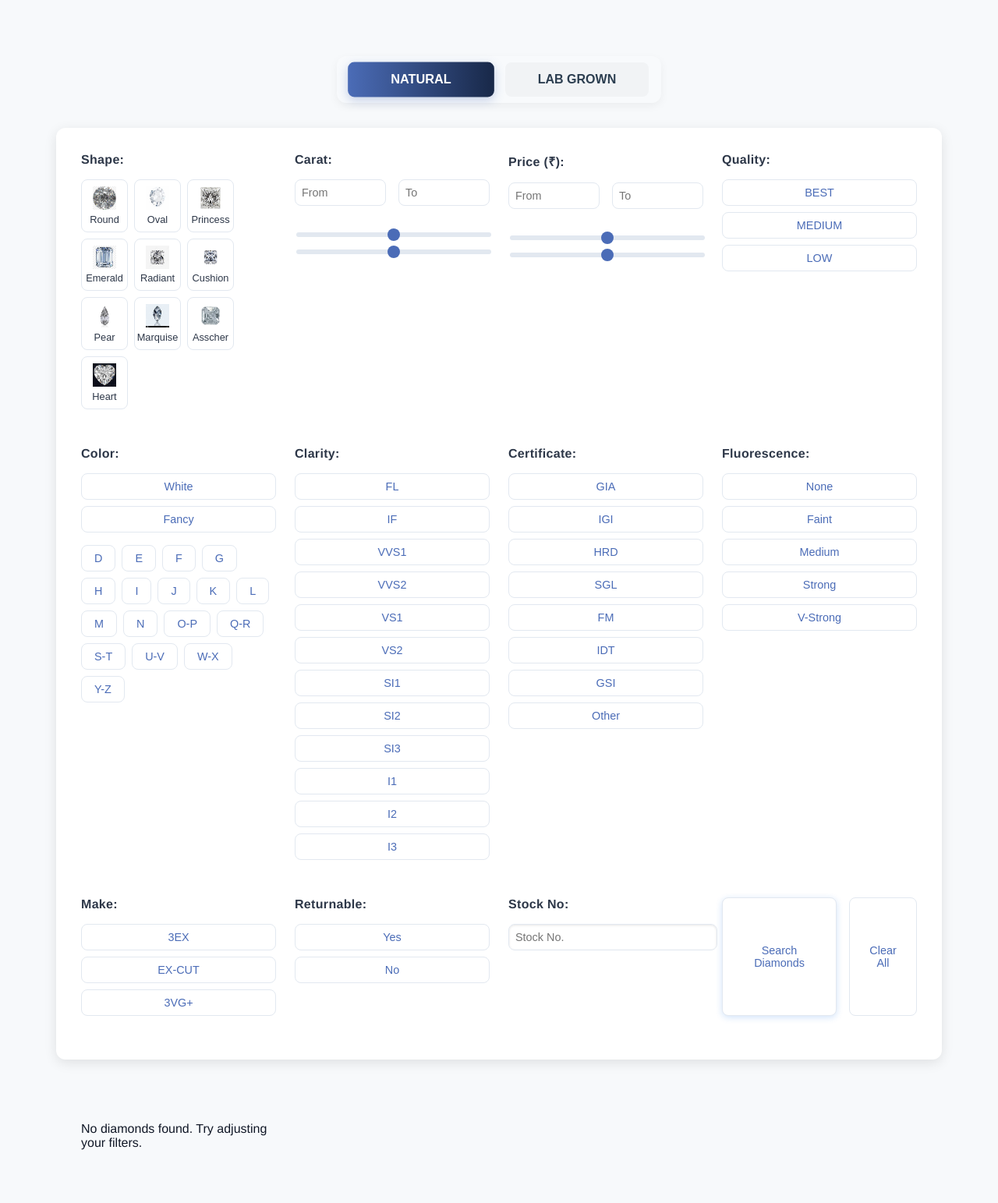
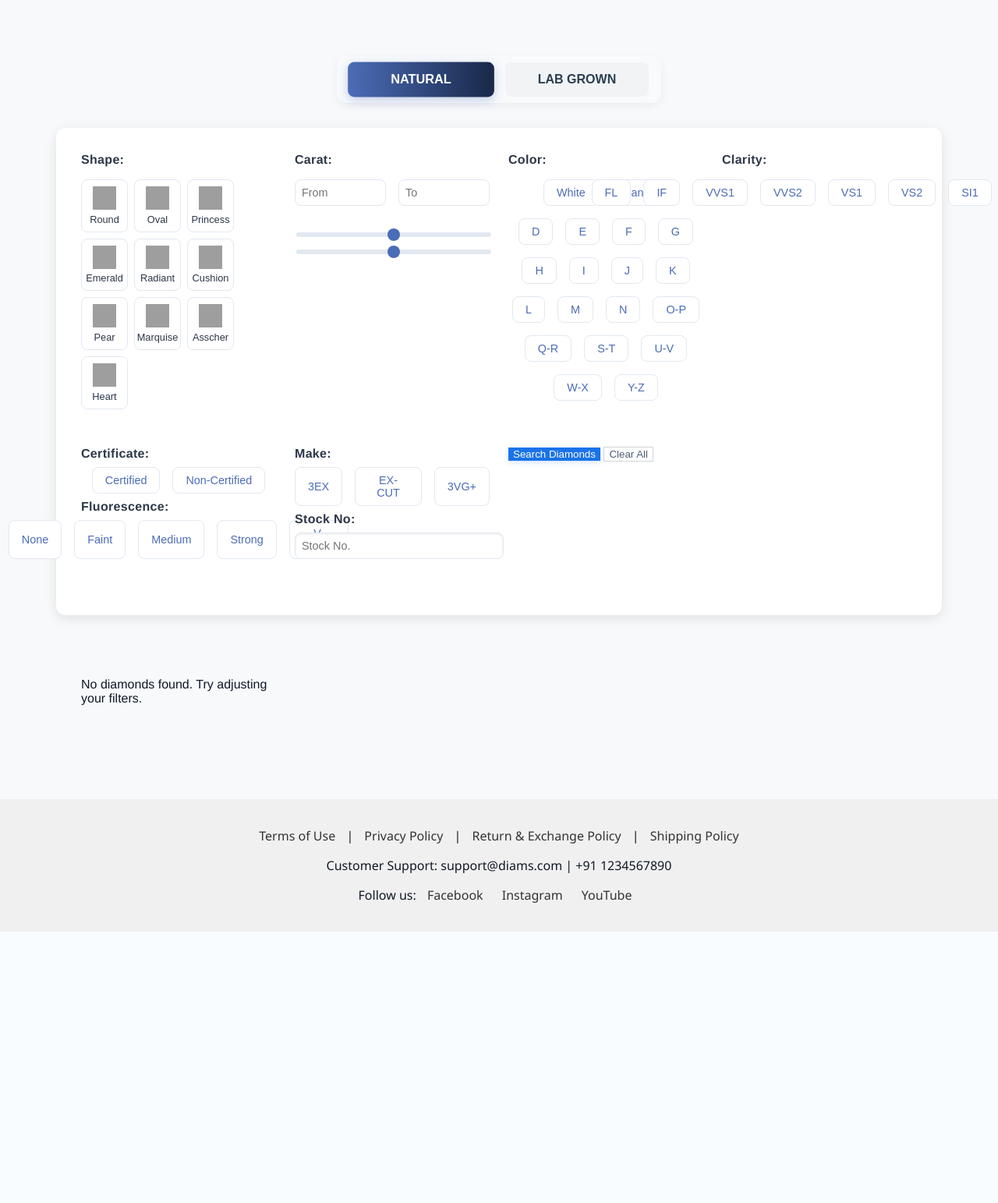
Before and after one commit to Jencyshah1211/diams_project, a Flask app: page /diamonds in a window 1280 px wide; the page is wider, and only the part inside the window is pictured. Shown: the part 163-1706 px from the top of that part at 78% size. After the commit the page ends 1358 px from the top of that part, so only its background shows below. Run offline with Flask 3, Linux system fonts and the light colour scheme; grey boxes are pictures that could not be loaded.

Commit message:
Update diamonds.html

```diff
--- a/templates/diamonds.html
+++ b/templates/diamonds.html
@@ -33,7 +33,7 @@
               data-shape="{{ shape|lower }}"
             >
               <img
-                src="/static/images/{{ shape|lower }}.jpeg"
+                src="/static/images/{{ shape|lower }}.png"
                 alt="{{ shape }}"
               />
               <span>{{ shape }}</span>
@@ -65,7 +65,7 @@
           <div class="slider-container">
             <input
               type="range"
-              min="0"
+              min="-10"
               max="10"
               step="0.01"
               id="caratSliderMinNatural"
@@ -73,7 +73,7 @@
             />
             <input
               type="range"
-              min="0"
+              min="-10"
               max="10"
               step="0.01"
               id="caratSliderMaxNatural"
@@ -82,73 +82,10 @@
           </div>
         </div>
 
-        <!-- Price Filter -->
-        <div class="filter-row range-filter">
-          <label>Price (₹):</label>
-          <div class="range-inputs">
-            <input
-              type="number"
-              name="price_min"
-              id="priceMinNatural"
-              placeholder="From"
-            />
-            <input
-              type="number"
-              name="price_max"
-              id="priceMaxNatural"
-              placeholder="To"
-            />
-          </div>
-          <div class="slider-container">
-            <input
-              type="range"
-              min="0"
-              max="10000000"
-              step="1000"
-              id="priceSliderMinNatural"
-              class="range-slider"
-            />
-            <input
-              type="range"
-              min="0"
-              max="10000000"
-              step="1000"
-              id="priceSliderMaxNatural"
-              class="range-slider"
-            />
-          </div>
-        </div>
-
-        <!-- Quality Filter -->
-        <div class="filter-row">
-          <label>Quality:</label>
-          <button
-            type="button"
-            onclick="setValue('qualityInput', 'best')"
-            class="quality-btn"
-          >
-            BEST
-          </button>
-          <button
-            type="button"
-            onclick="setValue('qualityInput', 'medium')"
-            class="quality-btn"
-          >
-            MEDIUM
-          </button>
-          <button
-            type="button"
-            onclick="setValue('qualityInput', 'low')"
-            class="quality-btn"
-          >
-            LOW
-          </button>
-          <input type="hidden" name="quality" id="qualityInput" />
-        </div>
-
         <!-- Color Filter -->
         <div class="filter-row">
           <label>Color:</label>
+          <div class="button-group">
             <button
               type="button"
               onclick="setValue('colorType', 'white')"
@@ -163,7 +100,8 @@
             >
               Fancy
             </button>
-          <div class="color-buttons">
+          </div>
+          <div class="color-buttons button-group">
             {% for c in "D E F G H I J K L M N O-P Q-R S-T U-V W-X Y-Z".split()
             %}
             <button
@@ -182,8 +120,8 @@
         <!-- Clarity Filter -->
         <div class="filter-row">
           <label>Clarity:</label>
-          {% for clarity in "FL IF VVS1 VVS2 VS1 VS2 SI1 SI2 SI3 I1 I2
-          I3".split() %}
+          <div class="button-group">
+            {% for clarity in "FL IF VVS1 VVS2 VS1 VS2 SI1 SI2".split() %}
             <button
               type="button"
               onclick="setValue('clarityInput', '{{ clarity }}')"
@@ -192,13 +130,16 @@
               {{ clarity }}
             </button>
             {% endfor %}
+          </div>
           <input type="hidden" name="clarity" id="clarityInput" />
         </div>
 
-        <!-- Certificate Filter -->
-        <div class="filter-row">
+        <!-- Certificate and Fluorescence Filter (Side by Side) -->
+        <div class="filter-row compact-group">
+          <div>
             <label>Certificate:</label>
-          {% for cert in "GIA IGI HRD SGL FM IDT GSI Other".split() %}
+            <div class="button-group">
+              {% for cert in "Certified Non-Certified".split() %}
               <button
                 type="button"
                 onclick="setValue('certificateInput', '{{ cert }}')"
@@ -207,12 +148,12 @@
                 {{ cert }}
               </button>
               {% endfor %}
+            </div>
             <input type="hidden" name="certificate" id="certificateInput" />
           </div>
-
-        <!-- Fluorescence Filter -->
-        <div class="filter-row">
+          <div>
             <label>Fluorescence:</label>
+            <div class="button-group">
               {% for fluo in "None Faint Medium Strong V-Strong".split() %}
               <button
                 type="button"
@@ -222,12 +163,16 @@
                 {{ fluo }}
               </button>
               {% endfor %}
+            </div>
             <input type="hidden" name="fluorescence" id="fluorescenceInput" />
           </div>
+        </div>
 
-        <!-- Make Filter -->
-        <div class="filter-row">
+        <!-- Make and Stock No Filter (Side by Side) -->
+        <div class="filter-row compact-group">
+          <div>
             <label>Make:</label>
+            <div class="button-group">
               {% for make in "3EX EX-CUT 3VG+".split() %}
               <button
                 type="button"
@@ -237,41 +182,21 @@
                 {{ make }}
               </button>
               {% endfor %}
+            </div>
             <input type="hidden" name="make" id="makeInput" />
           </div>
-
-        <!-- Returnable Filter -->
-        <div class="filter-row">
-          <label>Returnable:</label>
-          <button
-            type="button"
-            onclick="setValue('returnableInput', 'yes')"
-            class="returnable-btn"
-          >
-            Yes
-          </button>
-          <button
-            type="button"
-            onclick="setValue('returnableInput', 'no')"
-            class="returnable-btn"
-          >
-            No
-          </button>
-          <input type="hidden" name="returnable" id="returnableInput" />
-        </div>
-
-        <!-- Stock No Filter -->
-        <div class="filter-row">
+          <div>
             <label>Stock No:</label>
             <input type="text" name="stock_no" placeholder="Stock No." />
           </div>
+        </div>
 
         <!-- Buttons -->
-        <div class="filter-row button-group">
+        <div class="button-row">
           <button type="submit" class="search-btn">Search Diamonds</button>
           <button
             type="button"
-            onclick="resetForm('formNatural')"
+            onclick="resetForm('formLab')"
             class="clear-btn"
           >
             Clear All
@@ -303,7 +228,7 @@
               data-shape="{{ shape|lower }}"
             >
               <img
-                src="/static/images/{{ shape|lower }}.jpeg"
+                src="/static/images/{{ shape|lower }}.png"
                 alt="{{ shape }}"
               />
               <span>{{ shape }}</span>
@@ -335,7 +260,7 @@
           <div class="slider-container">
             <input
               type="range"
-              min="0"
+              min="-10"
               max="10"
               step="0.01"
               id="caratSliderMinLab"
@@ -343,7 +268,7 @@
             />
             <input
               type="range"
-              min="0"
+              min="-10"
               max="10"
               step="0.01"
               id="caratSliderMaxLab"
@@ -352,73 +277,10 @@
           </div>
         </div>
 
-        <!-- Price Filter -->
-        <div class="filter-row range-filter">
-          <label>Price (₹):</label>
-          <div class="range-inputs">
-            <input
-              type="number"
-              name="price_min"
-              id="priceMinLab"
-              placeholder="From"
-            />
-            <input
-              type="number"
-              name="price_max"
-              id="priceMaxLab"
-              placeholder="To"
-            />
-          </div>
-          <div class="slider-container">
-            <input
-              type="range"
-              min="0"
-              max="10000000"
-              step="1000"
-              id="priceSliderMinLab"
-              class="range-slider"
-            />
-            <input
-              type="range"
-              min="0"
-              max="10000000"
-              step="1000"
-              id="priceSliderMaxLab"
-              class="range-slider"
-            />
-          </div>
-        </div>
-
-        <!-- Quality Filter -->
-        <div class="filter-row">
-          <label>Quality:</label>
-          <button
-            type="button"
-            onclick="setValue('qualityLab', 'best')"
-            class="quality-btn"
-          >
-            BEST
-          </button>
-          <button
-            type="button"
-            onclick="setValue('qualityLab', 'medium')"
-            class="quality-btn"
-          >
-            MEDIUM
-          </button>
-          <button
-            type="button"
-            onclick="setValue('qualityLab', 'low')"
-            class="quality-btn"
-          >
-            LOW
-          </button>
-          <input type="hidden" name="quality" id="qualityLab" />
-        </div>
-
         <!-- Color Filter -->
         <div class="filter-row">
           <label>Color:</label>
+          <div class="button-group">
             <button
               type="button"
               onclick="setValue('colorTypeLab', 'white')"
@@ -426,7 +288,8 @@
             >
               White
             </button>
-          <div class="color-buttons">
+          </div>
+          <div class="color-buttons button-group">
             {% for c in "D E F G H I J K L M".split() %}
             <button
               type="button"
@@ -444,6 +307,7 @@
         <!-- Clarity Filter -->
         <div class="filter-row">
           <label>Clarity:</label>
+          <div class="button-group">
             {% for clarity in "VVS1 VVS2 VS1 VS2 SI1 SI2".split() %}
             <button
               type="button"
@@ -453,13 +317,16 @@
               {{ clarity }}
             </button>
             {% endfor %}
+          </div>
           <input type="hidden" name="clarity" id="clarityLab" />
         </div>
 
-        <!-- Certificate Filter -->
-        <div class="filter-row">
+        <!-- Certificate and Fluorescence Filter (Side by Side) -->
+        <div class="filter-row compact-group">
+          <div>
             <label>Certificate:</label>
-          {% for cert in "IGI SGL Other".split() %}
+            <div class="button-group">
+              {% for cert in "Certified Non-Certified".split() %}
               <button
                 type="button"
                 onclick="setValue('certificateLab', '{{ cert }}')"
@@ -468,12 +335,12 @@
                 {{ cert }}
               </button>
               {% endfor %}
+            </div>
             <input type="hidden" name="certificate" id="certificateLab" />
           </div>
-
-        <!-- Fluorescence Filter -->
-        <div class="filter-row">
+          <div>
             <label>Fluorescence:</label>
+            <div class="button-group">
               {% for fluo in "None Faint Medium Strong".split() %}
               <button
                 type="button"
@@ -483,12 +350,16 @@
                 {{ fluo }}
               </button>
               {% endfor %}
+            </div>
             <input type="hidden" name="fluorescence" id="fluorescenceLab" />
           </div>
+        </div>
 
-        <!-- Make Filter -->
-        <div class="filter-row">
+        <!-- Make and Stock No Filter (Side by Side) -->
+        <div class="filter-row compact-group">
+          <div>
             <label>Make:</label>
+            <div class="button-group">
               {% for make in "3EX EX-CUT".split() %}
               <button
                 type="button"
@@ -498,38 +369,18 @@
                 {{ make }}
               </button>
               {% endfor %}
+            </div>
             <input type="hidden" name="make" id="makeLab" />
           </div>
-
-        <!-- Returnable Filter -->
-        <div class="filter-row">
-          <label>Returnable:</label>
-          <button
-            type="button"
-            onclick="setValue('returnableLab', 'yes')"
-            class="returnable-btn"
-          >
-            Yes
-          </button>
-          <button
-            type="button"
-            onclick="setValue('returnableLab', 'no')"
-            class="returnable-btn"
-          >
-            No
-          </button>
-          <input type="hidden" name="returnable" id="returnableLab" />
-        </div>
-
-        <!-- Stock No Filter -->
-        <div class="filter-row">
+          <div>
             <label>Stock No:</label>
             <input type="text" name="stock_no" placeholder="Stock No." />
           </div>
+        </div>
 
         <!-- Buttons -->
-        <div class="filter-row button-group">
-          <button type="submit" class="search-btn">Search Lab Diamonds</button>
+        <div class="button-row">
+          <button type="submit" class="search-btn">Search Diamonds</button>
           <button
             type="button"
             onclick="resetForm('formLab')"
@@ -541,7 +392,6 @@
       </form>
     </div>
   </div>
-
   <!-- Diamond Grid -->
   <div class="diamond-grid">
     {% if diamonds %}
@@ -650,70 +500,67 @@
     inputs.forEach((input) => (input.value = ""));
   }
 
-  // Slider logic for Carat and Price
-  function setupSliders(
-    formId,
-    caratMinId,
-    caratMaxId,
-    priceMinId,
-    priceMaxId
-  ) {
+  // Updated Slider Setup Function
+  function setupSliders(formId, caratMinId, caratMaxId) {
     const form = document.getElementById(formId);
+    if (!form) return;
+
     const caratMinSlider = form.querySelector(`#${caratMinId}`);
     const caratMaxSlider = form.querySelector(`#${caratMaxId}`);
-    const priceMinSlider = form.querySelector(`#${priceMinId}`);
-    const priceMaxSlider = form.querySelector(`#${priceMaxId}`);
     const caratMinInput = form.querySelector(
       `#${caratMinId.replace("Slider", "")}`
     );
     const caratMaxInput = form.querySelector(
       `#${caratMaxId.replace("Slider", "")}`
     );
-    const priceMinInput = form.querySelector(
-      `#${priceMinId.replace("Slider", "")}`
-    );
-    const priceMaxInput = form.querySelector(
-      `#${priceMaxId.replace("Slider", "")}`
-    );
+
+    if (
+      !caratMinSlider ||
+      !caratMaxSlider ||
+      !caratMinInput ||
+      !caratMaxInput
+    ) {
+      console.error("Slider or input element not found:", {
+        caratMinId,
+        caratMaxId,
+      });
+      return;
+    }
 
     // Sync sliders with inputs
     caratMinSlider.addEventListener("input", () => {
-      if (parseFloat(caratMinSlider.value) > parseFloat(caratMaxSlider.value)) {
-        caratMinSlider.value = caratMaxSlider.value;
+      const minValue = parseFloat(caratMinSlider.value);
+      const maxValue = parseFloat(caratMaxSlider.value);
+      if (minValue > maxValue) {
+        caratMinSlider.value = maxValue;
       }
       caratMinInput.value = caratMinSlider.value;
     });
+
     caratMaxSlider.addEventListener("input", () => {
-      if (parseFloat(caratMaxSlider.value) < parseFloat(caratMinSlider.value)) {
-        caratMaxSlider.value = caratMinSlider.value;
+      const minValue = parseFloat(caratMinSlider.value);
+      const maxValue = parseFloat(caratMaxSlider.value);
+      if (maxValue < minValue) {
+        caratMaxSlider.value = minValue;
       }
       caratMaxInput.value = caratMaxSlider.value;
-    });
-    priceMinSlider.addEventListener("input", () => {
-      if (parseFloat(priceMinSlider.value) > parseFloat(priceMaxSlider.value)) {
-        priceMinSlider.value = priceMaxSlider.value;
-      }
-      priceMinInput.value = priceMinSlider.value;
-    });
-    priceMaxSlider.addEventListener("input", () => {
-      if (parseFloat(priceMaxSlider.value) < parseFloat(priceMinSlider.value)) {
-        priceMaxSlider.value = priceMinSlider.value;
-      }
-      priceMaxInput.value = priceMaxSlider.value;
     });
 
     // Sync inputs with sliders
     caratMinInput.addEventListener("input", () => {
-      caratMinSlider.value = caratMinInput.value || caratMinSlider.min;
+      let value = parseFloat(caratMinInput.value) || -10;
+      if (value < caratMinSlider.min) value = caratMinSlider.min;
+      if (value > caratMaxSlider.value) value = caratMaxSlider.value;
+      caratMinSlider.value = value;
+      caratMinInput.value = value;
     });
+
     caratMaxInput.addEventListener("input", () => {
-      caratMaxSlider.value = caratMaxInput.value || caratMaxSlider.max;
-    });
-    priceMinInput.addEventListener("input", () => {
-      priceMinSlider.value = priceMinInput.value || priceMinSlider.min;
-    });
-    priceMaxInput.addEventListener("input", () => {
-      priceMaxSlider.value = priceMaxInput.value || priceMaxSlider.max;
+      let value = parseFloat(caratMaxInput.value) || 10;
+      if (value > caratMaxSlider.max) value = caratMaxSlider.max;
+      if (value < caratMinSlider.value) value = caratMinSlider.value;
+      caratMaxSlider.value = value;
+      caratMaxInput.value = value;
     });
   }
 
@@ -736,17 +583,9 @@
     setupSliders(
       "formNatural",
       "caratSliderMinNatural",
-      "caratSliderMaxNatural",
-      "priceSliderMinNatural",
-      "priceSliderMaxNatural"
+      "caratSliderMaxNatural"
     );
-    setupSliders(
-      "formLab",
-      "caratSliderMinLab",
-      "caratSliderMaxLab",
-      "priceSliderMinLab",
-      "priceSliderMaxLab"
-    );
+    setupSliders("formLab", "caratSliderMinLab", "caratSliderMaxLab");
 
     // Apply 'active' class to buttons based on URL parameters
     const applyActiveClass = (inputId, value, btnClass) => {
@@ -845,14 +684,14 @@
         const sliderMin = document.querySelector(
           `#${
             formNatural.classList.contains("hidden") ? "formLab" : "formNatural"
-          } #${name.replace("_min", "SliderMin").replace("_max", "SliderMax")}${
+          } #${name.replace("_min", "SliderMin")}${
             formNatural.classList.contains("hidden") ? "Lab" : "Natural"
           }`
         );
         const sliderMax = document.querySelector(
           `#${
             formNatural.classList.contains("hidden") ? "formLab" : "formNatural"
-          } #${name.replace("_min", "SliderMin").replace("_max", "SliderMax")}${
+          } #${name.replace("_max", "SliderMax")}${
             formNatural.classList.contains("hidden") ? "Lab" : "Natural"
           }`
         );
@@ -867,8 +706,6 @@
       }
     };
 
-    setInputValue("price_min", "input");
-    setInputValue("price_max", "input");
     setInputValue("carat_min", "input");
     setInputValue("carat_max", "input");
     setInputValue("stock_no", "input");
```
Lines whose indentation alone changed are shown as unchanged.
